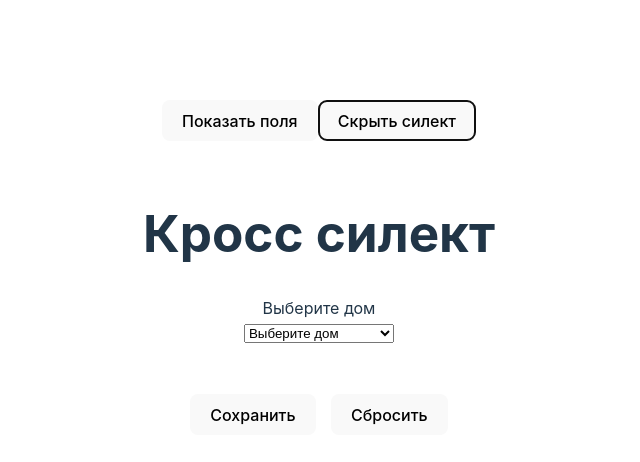
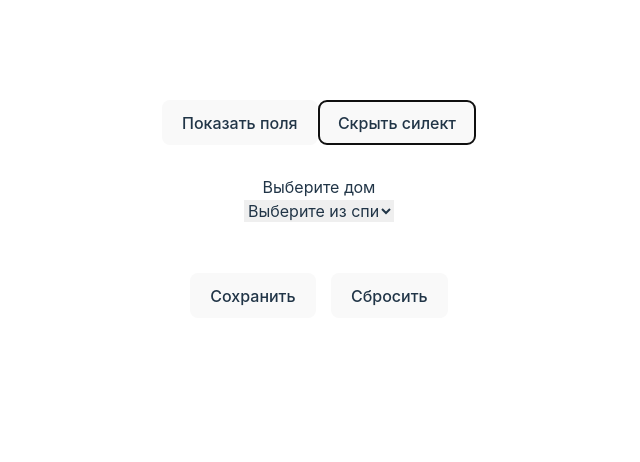
Before and after one commit to k0t1k777/dinamic-form, a React (Vite) app: page / in a window 1280 px wide. Both pictures are taken after a click on the button "Показать силект". Shown: the top 462 px of the page, without its empty margins (321-961 px from the left). Built offline with nearby package versions, Linux system fonts and the light colour scheme.

Commit message:
feat/tailwind

```diff
--- a/package.json
+++ b/package.json
@@ -21,10 +21,13 @@
     "@types/react": "^18.3.10",
     "@types/react-dom": "^18.3.0",
     "@vitejs/plugin-react-swc": "^3.5.0",
+    "autoprefixer": "^10.4.20",
     "eslint": "^9.11.1",
     "eslint-plugin-react-hooks": "^5.1.0-rc.0",
     "eslint-plugin-react-refresh": "^0.4.12",
     "globals": "^15.9.0",
+    "postcss": "^8.4.49",
+    "tailwindcss": "^3.4.14",
     "typescript": "^5.5.3",
     "typescript-eslint": "^8.7.0",
     "vite": "^5.4.8"
--- a/src/components/App/App.tsx
+++ b/src/components/App/App.tsx
@@ -46,191 +46,75 @@ function App() {
     },
   ]
 
-  const houses: House[] = [
+  const data: House = {
+    title: 'Выберите дом',
+    items: [
       {
-      id: 1,
         label: 'Хрустальная 38',
-      entrances: [
+        value: 0,
+        title: 'Выберите подъезд',
+        items: [
           {
-          id: 1,
             label: 'Подъезд 1',
-          floors: [
+            value: 1,
+            title: 'Выберите этаж',
+            items: [
               {
-              id: 1,
-              flats: 3
+                label: 'Этаж 1',
+                value: 2,
               },
               {
-              id: 2,
-              flats: 4
+                label: 'Этаж 2',
+                value: 3,
               },
               {
-              id: 3,
-              flats: 5
-            },
-            {
-              id: 4,
-              flats: 9
+                label: 'Этаж 3',
+                value: 4,
               }
             ]
           },
           {
-          id: 2,
             label: 'Подъезд 2',
-          floors: [
+            value: 7,
+            title: 'Выберите этаж',
+            items: [
               {
-              id: 1,
-              flats: 7
-            },
-          ]
-        },
-      ],
+                label: 'Этаж 2',
+                value: 8,
               },
               {
-      id: 2,
-      label: 'Локомотивная 8',
-      entrances: [
-        {
-          id: 1,
-          label: 'Подъезд 1',
-          floors: [
-            {
-              id: 1,
-              flats: 1
-            },
-            {
-              id: 2,
-              flats: 6
-            },
-            {
-              id: 3,
-              flats: 8
+                label: 'Этаж 3',
+                value: 9,
               }
             ]
-        },
-        {
-          id: 2,
-          label: 'Подъезд 2',
-          floors: [
-            {
-              id: 1,
-              flats: 2
-            },
-            {
-              id: 2,
-              flats: 3
-            }
-          ]
-        },
-        {
-          id: 3,
-          label: 'Подъезд 3',
-          floors: [
-            {
-              id: 1,
-              flats: 10
-            },
-          ]
-        },
-      ],
-    },
-    {
-      id: 3,
-      label: 'Гончарова 1',
-      entrances: [
-        {
-          id: 1,
-          label: 'Подъезд 1',
-          floors: [
-            {
-              id: 1,
-              flats: 1
-            },
-            {
-              id: 2,
-              flats: 6
-            },
-            {
-              id: 3,
-              flats: 7
-            }
-          ]
-        },
-        {
-          id: 2,
-          label: 'Подъезд 2',
-          floors: [
-            {
-              id: 1,
-              flats: 12
-            },
-            {
-              id: 2,
-              flats: 13
-            }
-          ]
-        },
-        {
-          id: 3,
-          label: 'Подъезд 3',
-          floors: [
-            {
-              id: 1,
-              flats: 9
-            },
-            {
-              id: 2,
-              flats: 11
-            },
-            {
-              id: 3,
-              flats: 12
           },
         ]
       },
       {
-          id: 4,
-          label: 'Подъезд 4',
-          floors: [
+        label: 'Павлова 1',
+        value: 11,
+        title: 'Выберите подъезд',
+        items: [
           {
-              id: 1,
-              flats: 7
+            label: 'Подъезд 1',
+            value: 5,
+            title: 'Выберите этаж',
+            items: [
+              {
+                label: 'Этаж 1',
+                value: 6,
               },
             ]
           },
-        {
-          id: 5,
-          label: 'Подъезд 5',
-          floors: [
-            {
-              id: 1,
-              flats: 3
-            },
-            {
-              id: 2,
-              flats: 2
-            },
-            {
-              id: 3,
-              flats: 4
-            },
-            {
-              id: 4,
-              flats: 7
-            },
-            {
-              id: 5,
-              flats: 21
-            },
         ]
-        },
-      ],
-    },
-  ];
+      }
+    ]
+  }
 
   return (
     <>
       <Form form={form} />
-      <Houses houses={houses} />
+      <Houses data={data} />
     </>
   )
 }
--- a/src/components/Houses/Houses.tsx
+++ b/src/components/Houses/Houses.tsx
@@ -2,93 +2,122 @@ import { useState } from "react";
 import { SelectComponent } from "../../ui/SelectComonent/SelectComponent";
 import { Button } from "../../ui/Button/Button";
 
-interface SelectProps {
-  houses: House[];
+// Типы данных
+export interface House {
+  title: string;
+  items: Item[];
 }
 
-export interface Entrance {
-  id: number;
-  label?: string;
-  floors: Floors[];
+interface Item {
+  label: string;
+  value: number;
+  title?: string;
+  items?: Item[];
 }
 
-export interface House {
-  id: number;
-  label?: string;
-  entrances: Entrance[];
+interface SelectProps {
+  data: House;
 }
 
-export interface Floors {
-  id: number;
-  label?: string;
-  flats: number;
-}
+export const Houses: React.FC<SelectProps> = ({ data }) => {
+  const [showFields, setShowFields] = useState(false);
+  const [selectedItems, setSelectedItems] = useState<Record<string, any>>({});
+  const [renderedSelects, setRenderedSelects] = useState<number[]>([0]);
 
-enum HouseLevel {
-  House = "house",
-  Entrance = "entrance",
-  Floor = "floor",
-}
+  // Функция для обработки изменений в селектах
+  const handleSelectChange = (level: number, value: number | '') => {
+    setSelectedItems((prev) => {
+      const newSelectedItems = { ...prev, [level]: value };
 
-export const Houses: React.FC<SelectProps> = ({ houses }) => {
-  const [showFields, setShowFields] = useState(false);
-  const [selectedHouse, setSelectedHouse] = useState('');
-  const [selectedEntrance, setSelectedEntrance] = useState('');
-  const [selectedFloor, setSelectedFloor] = useState('');
+      // Находим выбранный элемент и добавляем новый уровень, если есть вложенные элементы
+      const selectedItem = findSelectedItem(data.items, level, value);
 
-  const house = houses.find(item => item.id === Number(selectedHouse));
-  const entrances = house?.entrances || [];
-  const entrance = entrances.find(item => item.id === Number(selectedEntrance));
-  const floors = entrance?.floors || [];
-  const countFlats = entrance?.floors.find((floor) => floor.id === Number(selectedFloor))?.flats
+      if (selectedItem?.items) {
+        // Если есть вложенные элементы (например, подъезды или этажи), добавляем следующий уровень
+        setRenderedSelects((prevLevels) => {
+          if (!prevLevels.includes(level + 1)) {
+            return [...prevLevels, level + 1];
+          }
+          return prevLevels;
+        });
+      } else {
+        // Если вложенных элементов нет, убираем все уровни, которые идут после текущего
+        setRenderedSelects((prevLevels) => prevLevels.slice(0, level + 1));
+      }
+
+      return newSelectedItems;
+    });
+  };
+
+  // Функция для поиска выбранного элемента на определенном уровне
+  const findSelectedItem = (items: Item[], level: number, value: number | ''): Item | undefined => {
+    for (let item of items) {
+      if (item.value === value) return item;
+      if (item.items) {
+        const found = findSelectedItem(item.items, level, value);
+        if (found) return found;
+      }
+    }
+    return undefined;
+  };
+
+  // Рендерим select в зависимости от текущего уровня
+  const renderSelects = (data: House, level: number) => {
+    let currentItems = data.items;
+
+    // Фильтруем данные на основе всех выбранных уровней
+    for (let i = 0; i < level; i++) {
+      const selectedItem = findSelectedItem(currentItems, i, selectedItems[i]);
+      if (selectedItem?.items) {
+        currentItems = selectedItem.items;
+      } else {
+        break;
+      }
+    }
+
+    const previousLevelItem = findSelectedItem(data.items, level - 1, selectedItems[level - 1]);
+    const title = level === 0 ? data.title : previousLevelItem?.title;
+    const value = selectedItems[level] !== undefined ? selectedItems[level] : "";
+
+    return (
+      <SelectComponent
+        title={title}
+        data={currentItems}
+        key={level}
+        value={value}
+        onChange={(e) => handleSelectChange(level, e.target.value ? Number(e.target.value) : '')}
+      />
+    );
+  };
 
   const handleSubmit = (event: React.FormEvent) => {
     event.preventDefault();
-    console.log('Сохраненные данные:',  `${countFlats} квартир`);
+    console.log("Сохраненные данные:", selectedItems);
   };
 
-  const resetSelections = (level: HouseLevel | 'all') => {
-    if (level === "all") {
-      setSelectedHouse("");
-      setSelectedEntrance("");
-      setSelectedFloor("");
-    } else if (level === HouseLevel.House) {
-      setSelectedEntrance("");
-      setSelectedFloor("");
-    } else if (level === HouseLevel.Entrance) {
-      setSelectedFloor("");
-    }
+  const handleReset = () => {
+    setSelectedItems({});
+    setRenderedSelects([0]);
   };
 
   return (
     <>
-      <button onClick={() => setShowFields(prev => !prev)} style={{ margin: '0 0 30px 0' }}>
-        {showFields ? 'Скрыть силект' : 'Показать силект'}
+      <button onClick={() => setShowFields((prev) => !prev)} style={{ margin: "0 0 30px 0" }}>
+        {showFields ? "Скрыть силект" : "Показать силект"}
       </button>
       {showFields && (
-        <form style={{ display: 'flex', flexDirection: 'column', alignItems: 'center' }} onSubmit={handleSubmit}>
-          <h1>Кросс силект</h1>
-          <SelectComponent title={'Выберите дом'} data={houses} value={selectedHouse} onChange={(e) => {
-            setSelectedHouse(e.target.value); resetSelections(HouseLevel.House);
-          }} />
-          {selectedHouse && (
-            <SelectComponent title={'Выберите подъезд'} data={entrances} value={selectedEntrance} onChange={(e) => {
-              setSelectedEntrance(e.target.value); resetSelections(HouseLevel.Entrance);
-            }} />
-          )}
-          {selectedEntrance && entrance && (
-            <SelectComponent title={'Выберите этаж'} data={floors} value={selectedFloor} onChange={(e) => {
-              setSelectedFloor(e.target.value);
-            }} />
-          )}
-          {selectedFloor && entrance && (
-            <div><p>Квартир на этаже: {countFlats}</p></div>
-          )}
-          <div style={{ margin: '50px auto', display: 'flex', gap: '15px' }}>
-            <Button text={'Сохранить'} type="submit" />
-            <Button text={'Сбросить'} type="button" onClick={() => resetSelections('all')} />
+        <form
+          style={{ display: "flex", flexDirection: "column", alignItems: "center" }}
+          onSubmit={handleSubmit}
+        >
+          <div style={{ display: "flex", gap: "20px" }}>
+            {renderedSelects.map((level) => renderSelects(data, level))}
           </div>
-        </form >
+          <div style={{ margin: "50px auto", display: "flex", gap: "15px" }}>
+            <Button text={"Сохранить"} type="submit" />
+            <Button text={"Сбросить"} type="button" onClick={handleReset} />
+          </div>
+        </form>
       )}
     </>
   );
--- a/src/index.css
+++ b/src/index.css
@@ -1,3 +1,7 @@
+@tailwind base;
+@tailwind components;
+@tailwind utilities;
+
 :root {
   font-family: Inter, system-ui, Avenir, Helvetica, Arial, sans-serif;
   line-height: 1.5;
--- a/src/ui/SelectComonent/SelectComponent.tsx
+++ b/src/ui/SelectComonent/SelectComponent.tsx
@@ -1,24 +1,22 @@
-import { Entrance, Floors, House } from "../../components/Houses/Houses";
-
 interface SelectProps {
-  data: House[] | Entrance[] | Floors[];
-  value: string;
-  title: string;
+  data: any[];
+  value: string | number | '';
+  title?: string;
   onChange: (event: React.ChangeEvent<HTMLSelectElement>) => void;
 }
 
 export const SelectComponent: React.FC<SelectProps> = ({ title, data, value, onChange }) => {
   return (
-    <div style={{ width: '150px' }}>
-      <label htmlFor="data">{title}</label>
-      <select id="data" value={value} onChange={onChange} style={{ width: '100%' }}>
-        <option value="">{title}</option>
-        {data.map(item => (
-          <option key={item.id} value={item.id}>
-            {item.label ? item.label : item.id}
+    <div style={{ width: "150px" }}>
+    {title && <label htmlFor="data">{title}</label>}
+      <select value={value} onChange={onChange} style={{ width: "100%" }}>
+      <option value="">{title ? 'Выберите из списка' : title}</option>
+        {data.map((item, index) => (
+          <option key={index} value={item.value}>
+            {item.label}
           </option>
         ))}
       </select>
     </div>
-  )
-}
+  );
+};
--- /dev/null
+++ b/tailwind.config.js
@@ -0,0 +1,8 @@
+/** @type {import('tailwindcss').Config} */
+export default {
+  content: [],
+  theme: {
+    extend: {},
+  },
+  plugins: [],
+}
```
Also changed, not shown: 1 other file (tests, documents, lock files or other folders). Lines whose indentation alone changed are shown as unchanged.
